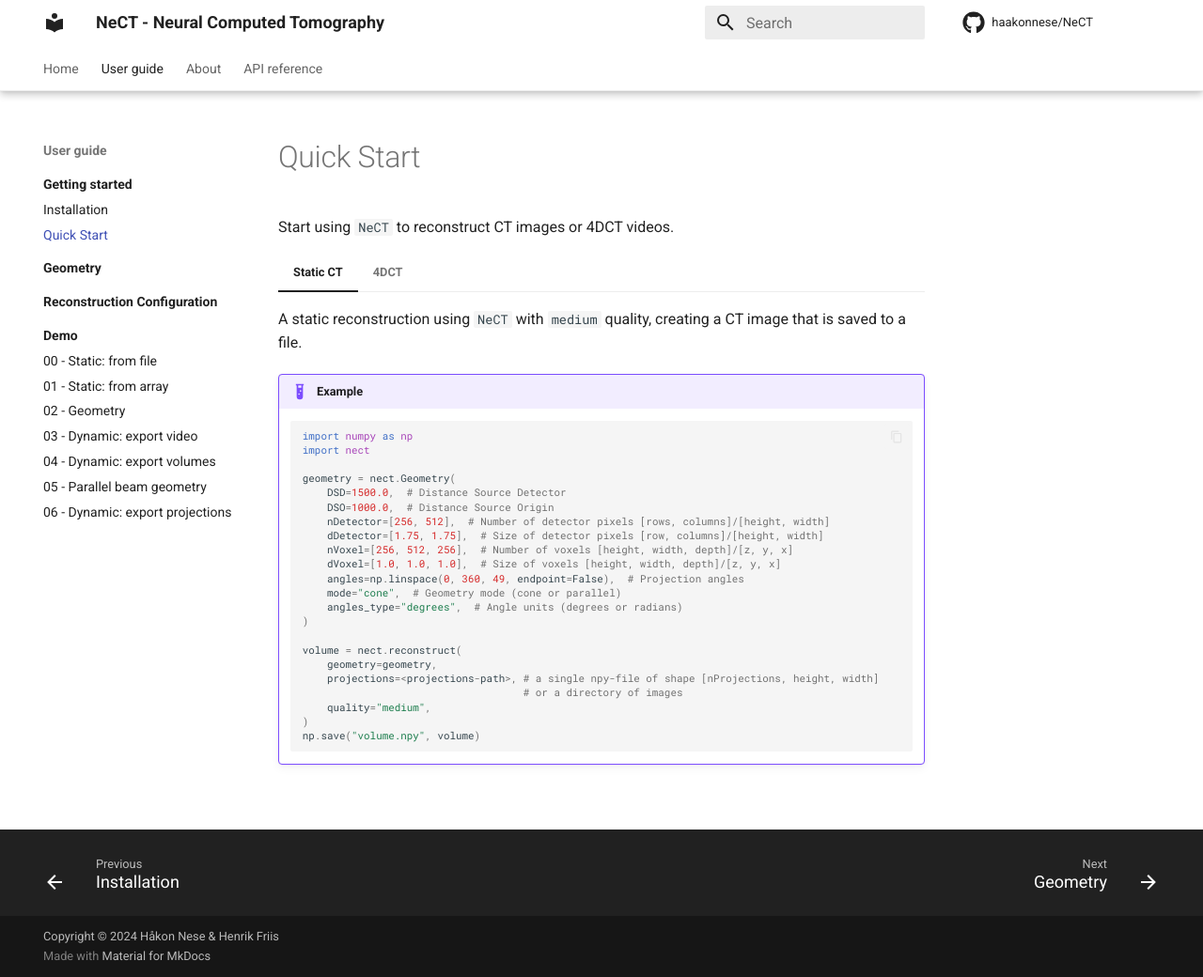
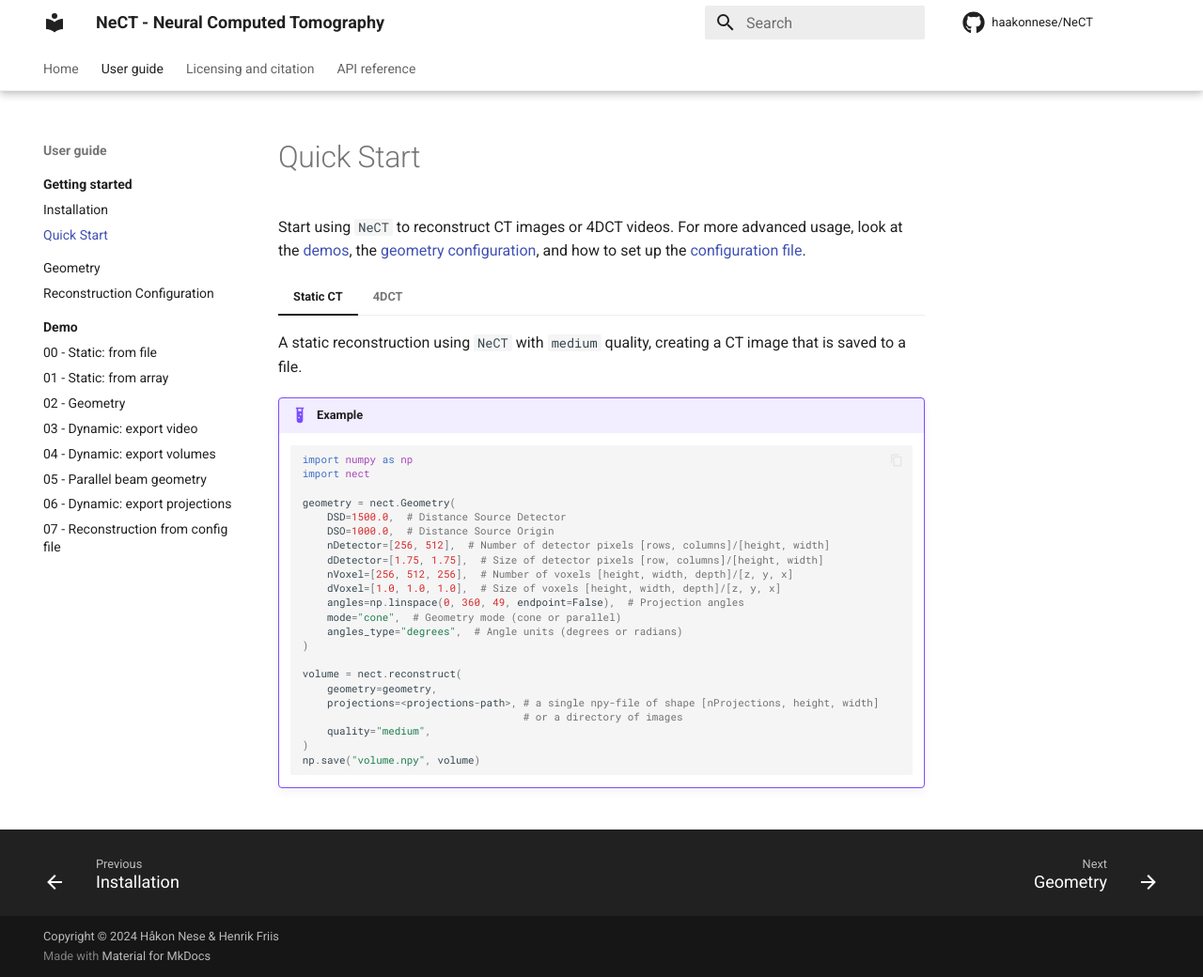
Before and after one commit to haakonnese/nect, an MkDocs documentation site: the page built from docs/userguide/start/quickstart.md, in a window 1280 px wide and 1040 px high. Shown: the whole window at 94% size. Built offline with MkDocs 1.6.1 and Material for MkDocs 9.7.7, drawn with Linux system fonts in a browser that asks for light colours; comment, search, counter and statistics services are not loaded.

Commit message:
update docs and docstrings

```diff
--- a/docs/userguide/start/quickstart.md
+++ b/docs/userguide/start/quickstart.md
@@ -1,4 +1,4 @@
-Start using `NeCT` to reconstruct CT images or 4DCT videos.
+Start using `NeCT` to reconstruct CT images or 4DCT videos. For more advanced usage, look at the [demos](../demo/index.md), the [geometry configuration](../geometry.md), and how to set up the [configuration file](../config.md).
 
 === "Static CT"
 
--- a/mkdocs.yml
+++ b/mkdocs.yml
@@ -108,10 +108,8 @@
       - userguide/start/index.md
       - Installation: userguide/start/installation.md
       - Quick Start: userguide/start/quickstart.md
-    - Geometry:
-      - userguide/geometry/index.md
-    - Reconstruction Configuration:
-      - userguide/config/index.md
+    - Geometry: userguide/geometry.md
+    - Reconstruction Configuration: userguide/config.md
 
     - Demo:
       - userguide/demo/index.md
@@ -122,7 +120,6 @@
       - "04 - Dynamic: export volumes": userguide/demo/04_dynamic_volumes.md
       - "05 - Parallel beam geometry": userguide/demo/05_parallel_beam.md
       - "06 - Dynamic: export projections": userguide/demo/06_dynamic_export_video_projections.md
-  - About:
-      - Licensing and citation: about/licensing-and-citation.md
-  - API reference:
-    - nect: reference/
+      - "07 - Reconstruction from config file": userguide/demo/07_reconstruct_from_cfg_file.md
+  - Licensing and citation: about/licensing-and-citation.md
+  - API reference: reference/
```
Also changed, not shown: docs/index.md (+6 -4 lines), docs/userguide/config.md (renamed from docs/userguide/config/index.md, +9 -8 lines), docs/userguide/data_analysis.md (deleted, +0 -1 lines), docs/userguide/geometry.md (renamed from docs/userguide/geometry/index.md), 2 other files.
